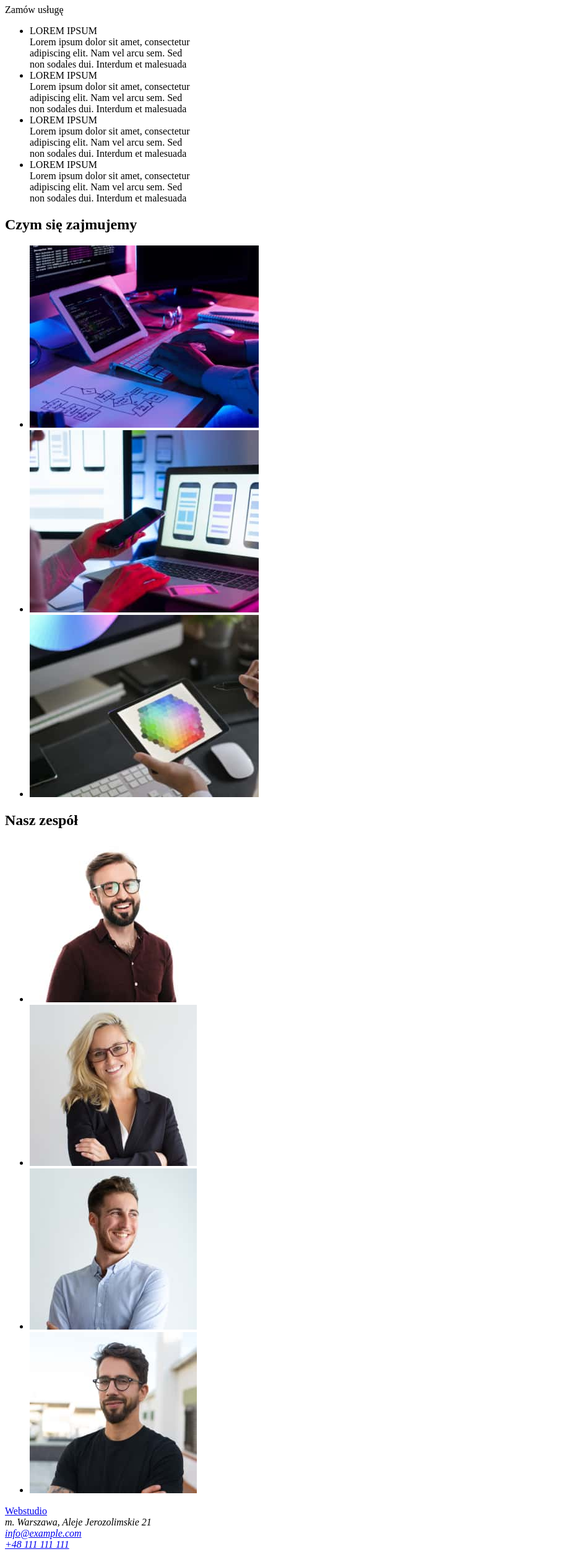
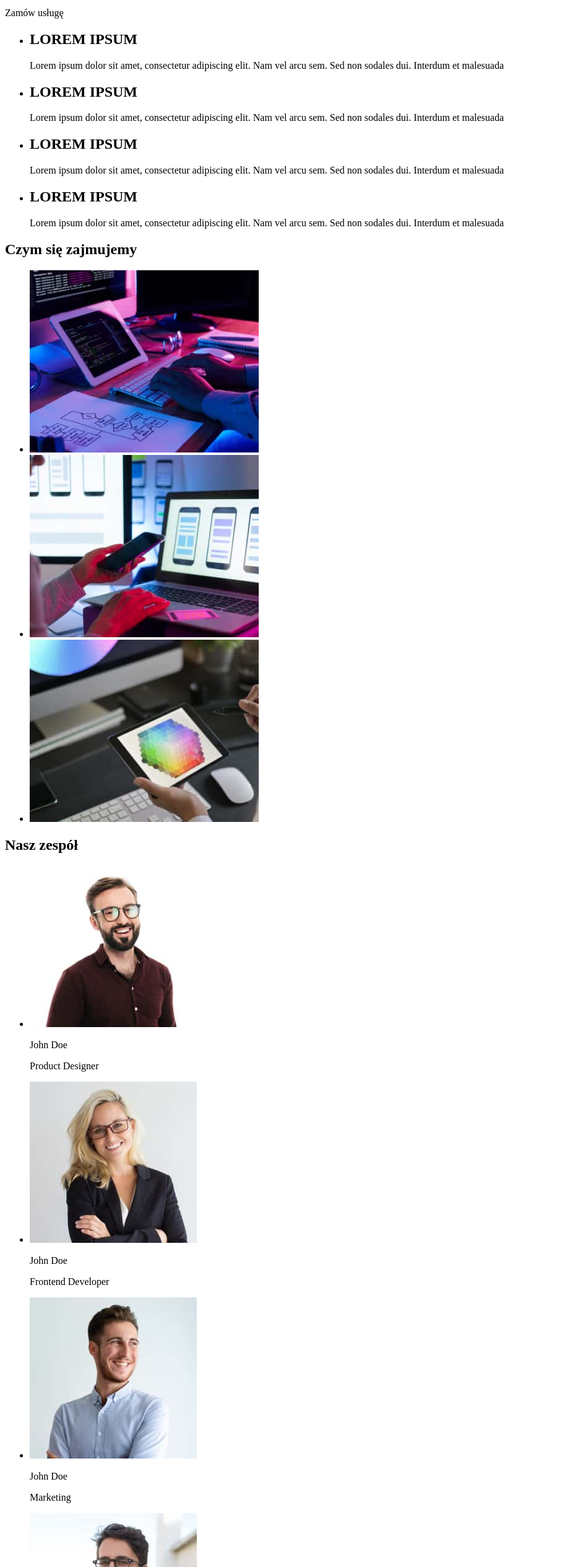
Before and after one commit to Marta7799/goit-markup-hw-01, a plain HTML site: page index.html in a window 1280 px wide. Shown: the part 203-2731 px from the top of the page at 62% size, without its empty margins (0-908 px from the left). Drawn offline with Linux system fonts and the light colour scheme.

Commit message:
added amendmets

```diff
--- a/index.html
+++ b/index.html
@@ -8,7 +8,7 @@
   </head>
   <body>
     <header>
-      <a href="#">Webstudio</a>
+      <a href="http://">Webstudio</a>
       <nav>
         <ul>
           <li><a href="#">Agencja</a></li>
@@ -16,45 +16,55 @@
           <li><a href="#">Kontakt</a></li>
         </ul>
       </nav>
+      <ul>
+        <li>
           <a href="mailto:info@devstudio.com">info@devstudio.com</a>
+        </li>
+        <li>
           <a href="tel:48111111111">+48 111 111 111</a>
+        </li>
+      </ul>
     </header>
     <main>
       <!--EFFECTS-->
+      <section>
         <h1>EFEKTYWNE ROZWIĄZANIA DLA WASZEGO BIZNESU</h1>
-      <section>
         <buttom type="buttom">Zamów usługę</buttom>
       </section>
       <!--DESCRIPTION-->
       <ul>
         <li>
-          <div>LOREM IPSUM</div>
-          Lorem ipsum dolor sit amet, consectetur<br />
-          adipiscing elit. Nam vel arcu sem. Sed<br />
-          non sodales dui. Interdum et malesuada<br />
+          <h2>LOREM IPSUM</h2>
+          <p>
+            Lorem ipsum dolor sit amet, consectetur adipiscing elit. Nam vel
+            arcu sem. Sed non sodales dui. Interdum et malesuada
+          </p>
         </li>
         <li>
-          <div>LOREM IPSUM</div>
-          Lorem ipsum dolor sit amet, consectetur<br />
-          adipiscing elit. Nam vel arcu sem. Sed<br />
-          non sodales dui. Interdum et malesuada<br />
+          <h2>LOREM IPSUM</h2>
+          <p>
+            Lorem ipsum dolor sit amet, consectetur adipiscing elit. Nam vel
+            arcu sem. Sed non sodales dui. Interdum et malesuada
+          </p>
         </li>
         <li>
-          <div>LOREM IPSUM</div>
-          Lorem ipsum dolor sit amet, consectetur<br />
-          adipiscing elit. Nam vel arcu sem. Sed<br />
-          non sodales dui. Interdum et malesuada<br />
+          <h2>LOREM IPSUM</h2>
+          <p>
+            Lorem ipsum dolor sit amet, consectetur adipiscing elit. Nam vel
+            arcu sem. Sed non sodales dui. Interdum et malesuada
+          </p>
         </li>
         <li>
-          <div>LOREM IPSUM</div>
-          Lorem ipsum dolor sit amet, consectetur<br />
-          adipiscing elit. Nam vel arcu sem. Sed<br />
-          non sodales dui. Interdum et malesuada<br />
+          <h2>LOREM IPSUM</h2>
+          <p>
+            Lorem ipsum dolor sit amet, consectetur adipiscing elit. Nam vel
+            arcu sem. Sed non sodales dui. Interdum et malesuada
+          </p>
         </li>
       </ul>
       <!--WhatAreWeDoing-->
       <h2>Czym się zajmujemy</h2>
-      <div>
+      <section>
         <ul>
           <li>
             <img
@@ -81,52 +91,78 @@
             />
           </li>
         </ul>
-      </div>
+      </section>
       <!--ourteam-->
+      <section>
         <h2>Nasz zespół</h2>
-      <div>
         <ul>
           <li>
+            <article>
               <img
                 src="/goit-markup-hw-01/images/ourteam/img.jpg"
                 alt="osoba"
                 width="270"
                 height="260"
               />
+              <p>John Doe</p>
+              <p>Product Designer</p>
+            </article>
           </li>
           <li>
+            <article>
               <img
                 src="/goit-markup-hw-01/images/ourteam/img-1.jpg"
                 alt="osoba"
                 width="270"
                 height="260"
               />
+              <p>John Doe</p>
+              <p>Frontend Developer</p>
+            </article>
           </li>
           <li>
+            <article>
               <img
                 src="/goit-markup-hw-01/images/ourteam/img-2.jpg"
                 alt="osoba"
                 width="270"
                 height="260"
               />
+              <p>John Doe</p>
+              <p>Marketing</p>
+            </article>
           </li>
           <li>
+            <article>
               <img
                 src="/goit-markup-hw-01/images/ourteam/img-3.jpg"
                 alt="osoba"
                 width="270"
                 height="260"
               />
+              <p>John Doe</p>
+              <p>UI Designer</p>
+            </article>
           </li>
         </ul>
-      </div>
+      </section>
     </main>
     <footer>
-      <a href="#">Webstudio</a>
+      <a href="http://">Webstudio</a>
       <address>
-        <div>m. Warszawa, Aleje Jerozolimskie 21 <br /></div>
+        <ul>
+          <li>
+            <a href="https://goo.gl/maps/U9SpWvTzLbUMMnKg8"
+              >m. Warszawa, Aleje Jerozolimskie 21 <br
+            /></a>
+          </li>
+          <li>
             <a href="mailto:info@example.com">info@example.com <br /></a>
+          </li>
+          <li>
             <a href="tel:48111111111">+48 111 111 111 <br /></a>
+          </li>
+        </ul>
       </address>
     </footer>
   </body>
```
Lines whose indentation alone changed are shown as unchanged.
